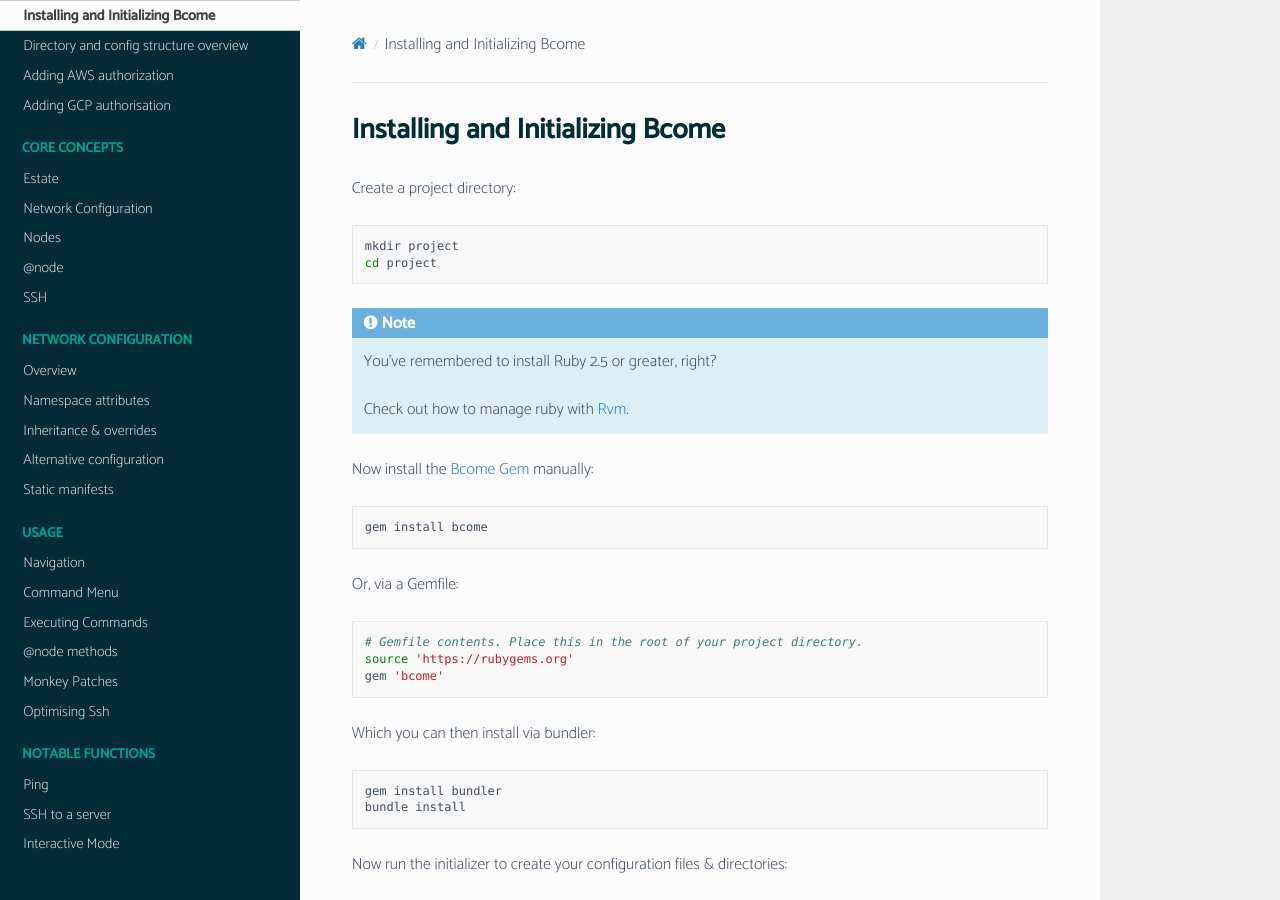
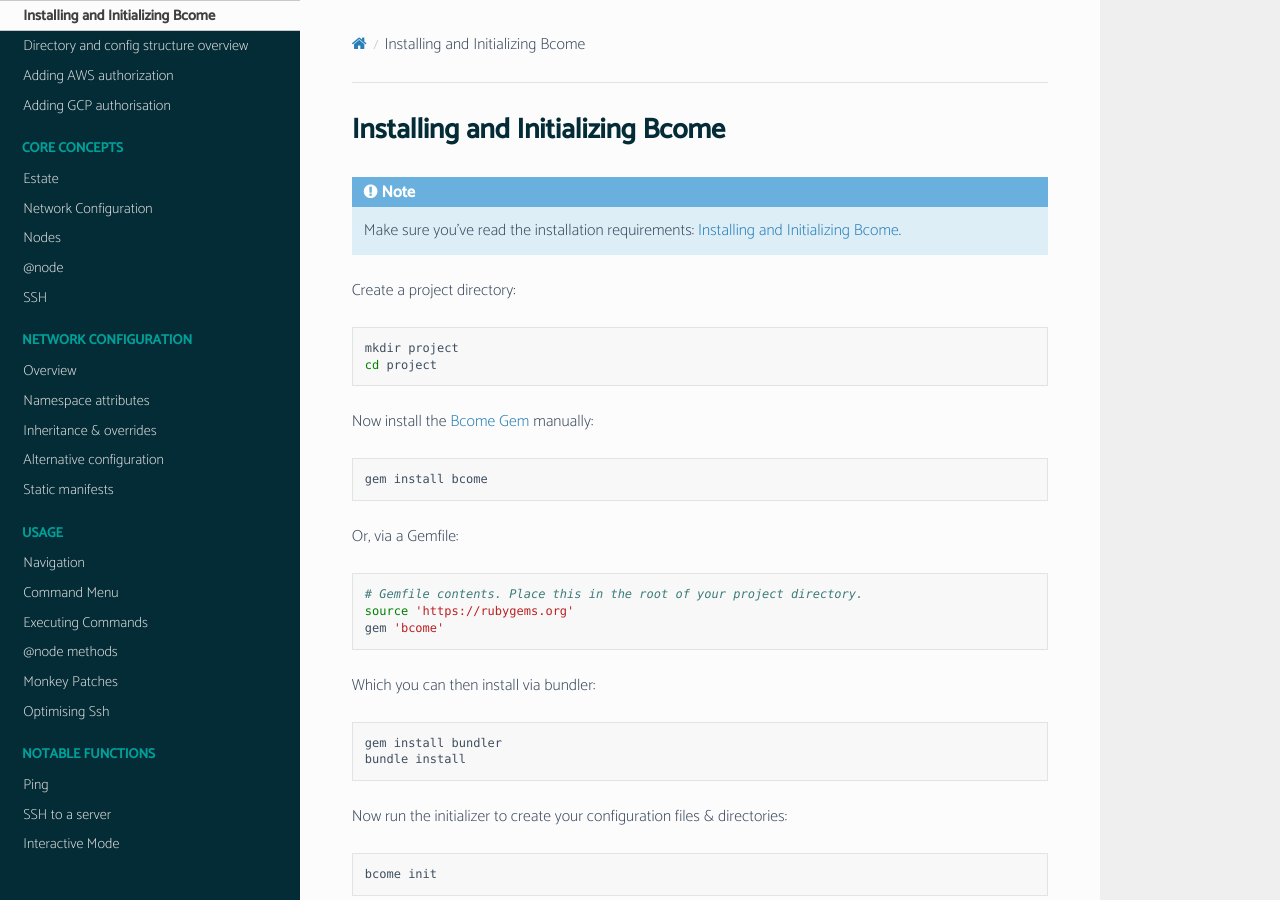
Before and after one commit to webzakimbo/bcome-read-the-docs, a Sphinx documentation site: the page built from docs/source/getting-started/setting-up-your-project.rst, in a window 1280 px wide and 900 px high. Built offline with Sphinx 7.4.7 and the Read the Docs theme 2.0.0, drawn with Linux system fonts in a browser that asks for light colours; pages that are not in the unit, such as notebooks, are missing from menus.

Commit message:
expanded project set up

```diff
--- a/docs/source/getting-started/setting-up-your-project.rst
+++ b/docs/source/getting-started/setting-up-your-project.rst
@@ -6,18 +6,16 @@
 Installing and Initializing Bcome
 =================================
 
+.. note::
+
+   Make sure you've read the installation requirements: :doc:`../getting-started/setting-up-your-project`.
+
 Create a project directory:
 
 .. code-block:: bash
 
    mkdir project
    cd project
-
-.. note::
-
-   You've remembered to install Ruby 2.5 or greater, right?
-
-   Check out how to manage ruby with |RVM_URL|_.
 
 Now install the |BCOME_GEM|_ manually:
 
```
